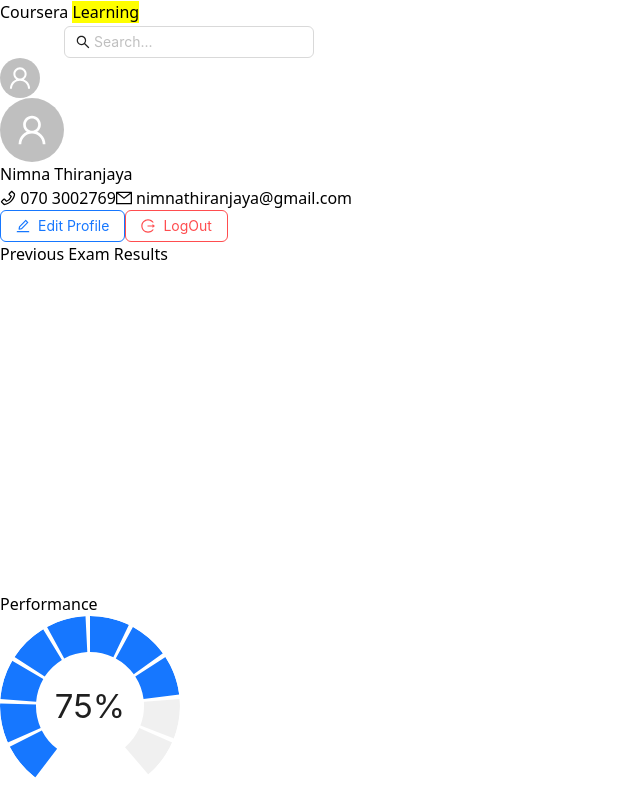
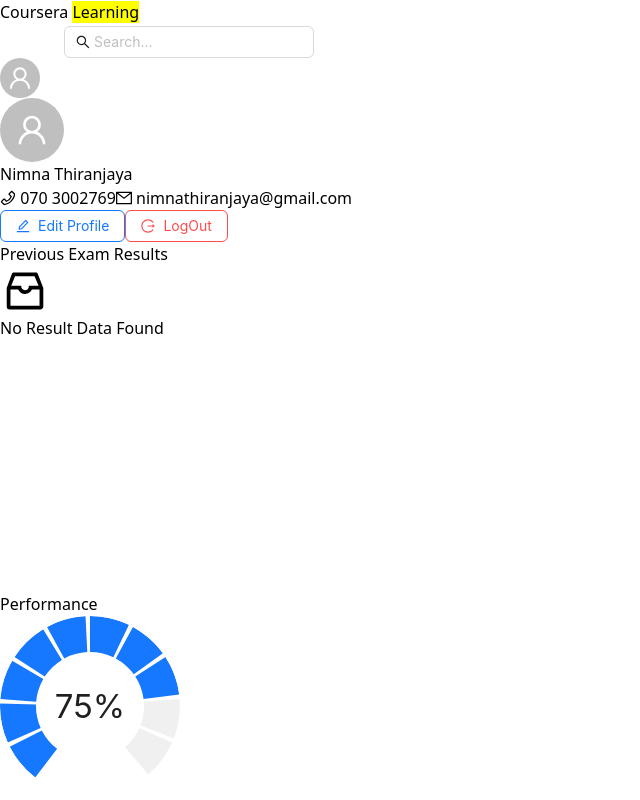
Before and after one commit to CyberTronixSoftwareSolution/online-learning-client, a React (Vite) app: page /userProfile in a window 1280 px wide. Shown: the top 800 px of the page, without its empty margins (0-640 px from the left). Built offline with nearby package versions, Linux system fonts and the light colour scheme.

Commit message:
User frofile and not found component

```diff
--- a/src/App.tsx
+++ b/src/App.tsx
@@ -1,4 +1,5 @@
 import { useState } from "react";
+import "./App.css";
 import { Route, Routes } from "react-router-dom";
 import UserLayout from "./layouts/UserLayout";
 import AdminLayout from "./layouts/AdminLayout";
--- /dev/null
+++ b/src/components/DataNotFound.tsx
@@ -0,0 +1,11 @@
+import { InboxOutlined } from "@ant-design/icons";
+const DataNotFound = (prop: { name: string }) => {
+  return (
+    <div className="flex flex-col justify-center items-center h-full">
+      <InboxOutlined style={{ fontSize: "50px" }} className="text-gray-400" />
+      <p className="text-gray-500">No {prop.name} Found</p>
+    </div>
+  );
+};
+
+export default DataNotFound;
--- a/src/pages/user/auth/UserProfile.tsx
+++ b/src/pages/user/auth/UserProfile.tsx
@@ -6,11 +6,7 @@ import {
   MailOutlined,
   UserOutlined,
 } from "@ant-design/icons";
-import type { ProgressProps } from "antd";
-const twoColors: ProgressProps["strokeColor"] = {
-  "0%": "#108ee9",
-  "100%": "#87d068",
-};
+import DataNotFound from "../../../components/DataNotFound";
 
 const UserProfile = () => {
   return (
@@ -75,7 +71,12 @@ const UserProfile = () => {
             </h5>
           </div>
           <div className="px-6 py-2">
-            <div className="overflow-hidden overflow-y-scroll"></div>
+            <div
+              className="overflow-hidden overflow-y-scroll"
+              style={{ height: "240px" }}
+            >
+              <DataNotFound name={"Result Data"} />
+            </div>
           </div>
         </div>
 
```
